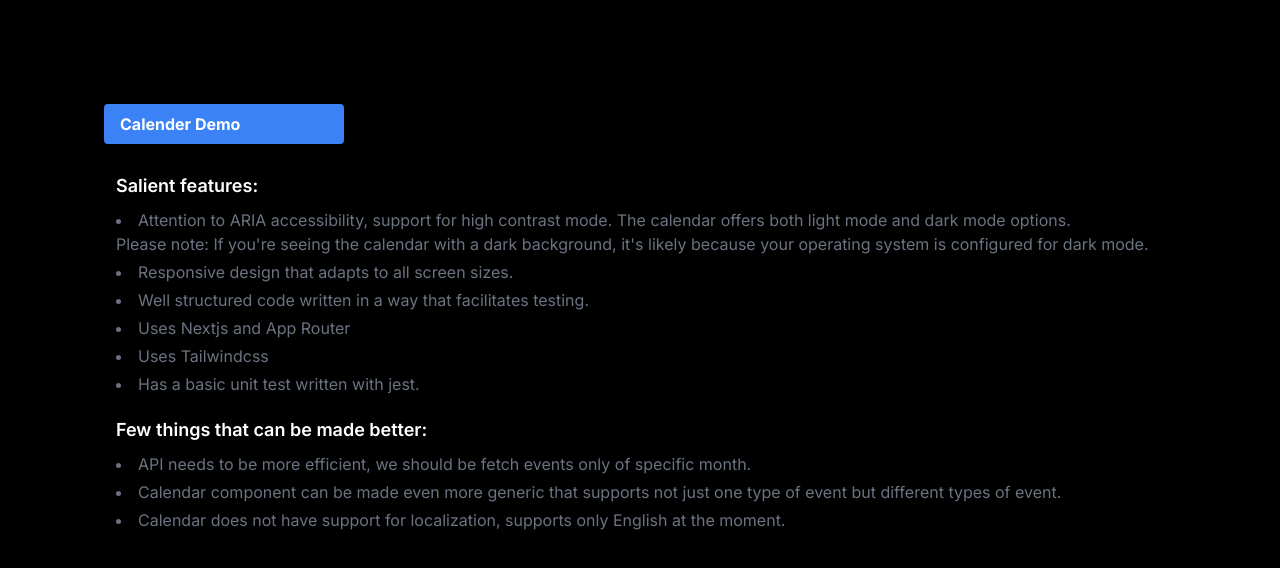
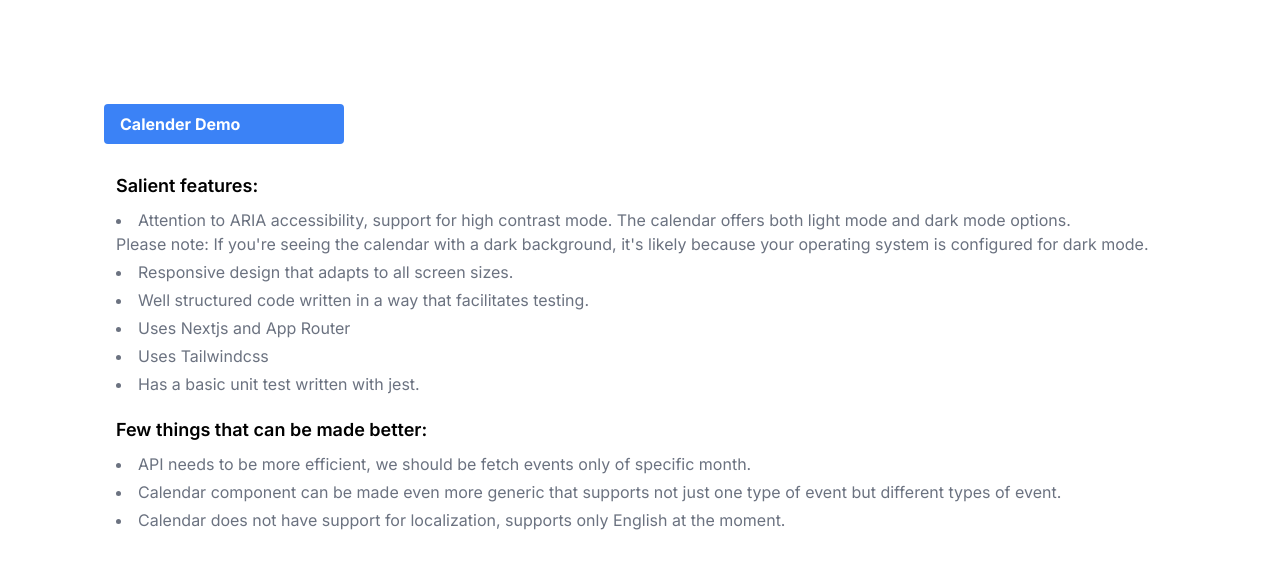
Before and after one commit to tanvinadkarni13/calendar-exercise, a Next.js app: page / in a window 1280 px wide. Shown: the top 568 px of the page. Built offline with nearby package versions, Linux system fonts and the light colour scheme.

Commit message:
Update globals.css

```diff
--- a/app/globals.css
+++ b/app/globals.css
@@ -3,16 +3,16 @@
 @tailwind utilities;
 
 :root {
-  --foreground-rgb: 0, 0, 0;
-  --background-start-rgb: 255, 255, 255;
-  --background-end-rgb: 255, 255, 255;
+  --foreground-rgb: 255, 255, 255;
+  --background-start-rgb: 0, 0, 0;
+  --background-end-rgb: 0, 0, 0;
 }
 
 @media (prefers-color-scheme: light) {
   :root {
-    --foreground-rgb: 255, 255, 255;
-    --background-start-rgb: 0, 0, 0;
-    --background-end-rgb: 0, 0, 0;
+  --foreground-rgb: 0, 0, 0;
+  --background-start-rgb: 255, 255, 255;
+  --background-end-rgb: 255, 255, 255;
   }
 }
 
```
